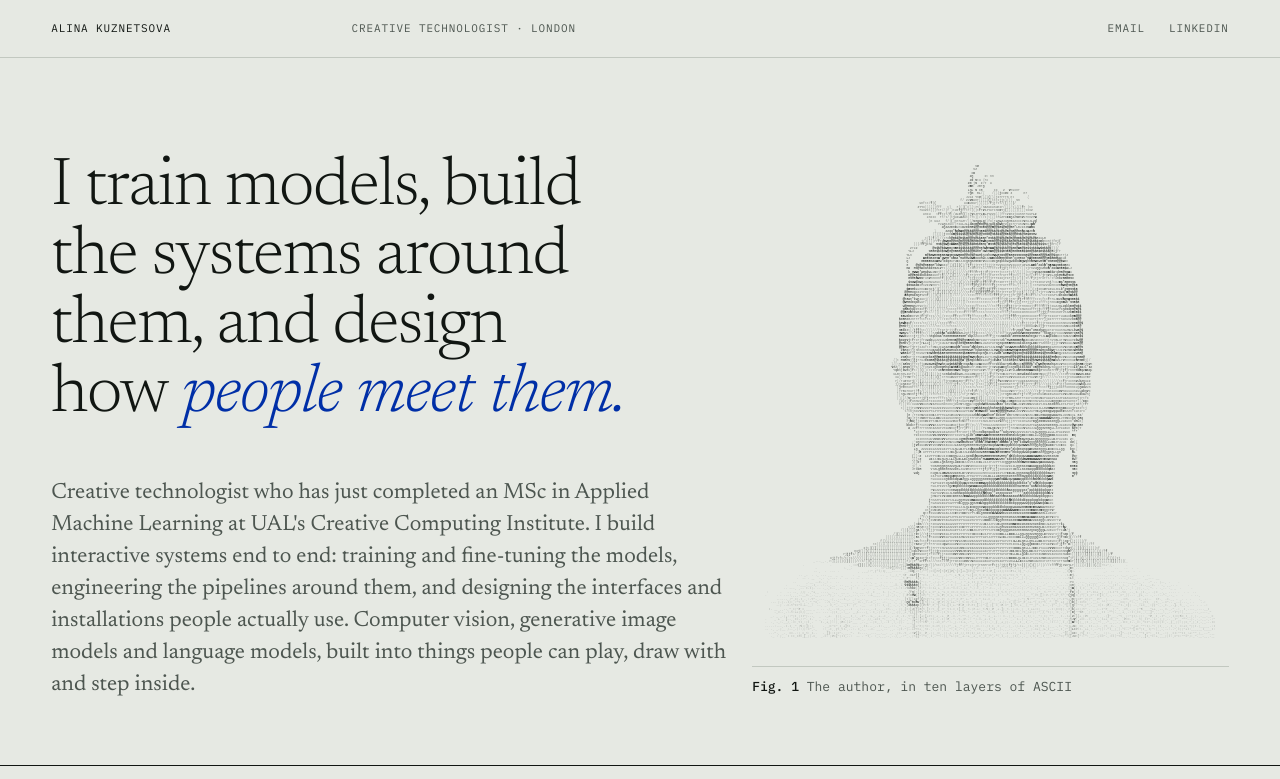
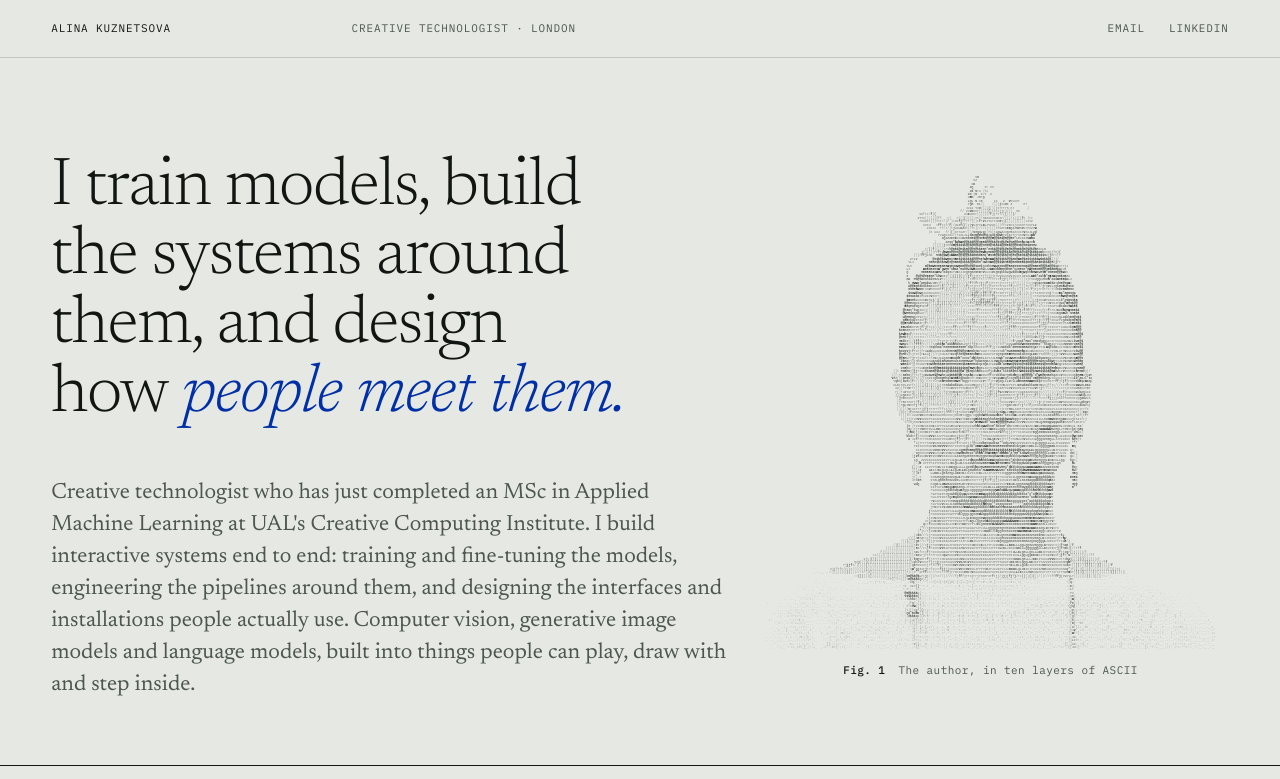
Before and after one commit to alinakkuznetsova/portfolio, a plain HTML site: page index.html in a window 1280 px wide. Shown: the top 779 px of the page. Drawn offline with Linux system fonts and the light colour scheme.

Commit message:
fix figure captions

```diff
--- a/css/style.css
+++ b/css/style.css
@@ -148,16 +148,19 @@ a { color: inherit; }
 .mh-end  { grid-column: 9 / 13; text-align: right; display: flex; justify-content: flex-end; gap: var(--s3); }
 
 /* ── figures ── */
-.fig { display: flex; flex-direction: column; gap: var(--s2); }
+.fig { display: flex; flex-direction: column; gap: 12px; }
 .fig-art { display: flex; align-items: center; justify-content: center; position: relative; }
+/* the drawing sits on its caption: art anchored to the bottom of its box, caption centred directly beneath, no rule */
+.fig:has(.fig-cap) .fig-art { align-items: flex-end; }
 .fig-cap {
-  border-top: 1px solid var(--rule);
-  padding-top: 10px;
-  display: flex;
-  justify-content: space-between;
-  gap: var(--s2);
+  display: block;
+  text-align: center;
+  text-wrap: balance;
+  font-size: var(--fs-label);
+  letter-spacing: 0.04em;
+  line-height: 1.5;
 }
-.fig-cap b { color: var(--ink); font-weight: 500; }
+.fig-cap b { color: var(--ink); font-weight: 500; margin-right: 6px; }
 
 /* ── ascii ── */
 .ascii { position: relative; will-change: transform; line-height: 0; }
@@ -495,7 +498,7 @@ a { color: inherit; }
   .contents li a > .label:last-child { display: none; }
   .plate-meta { flex-direction: row; flex-wrap: wrap; align-items: flex-end; gap: var(--s3); }
   .plate-meta .meta { flex-basis: 100%; }
-  .plate-art .fig-art { min-height: 300px; }
+  .plate-art .fig-art, .appendix-art .fig-art { min-height: 0; }
   .specimens, .specimens.four, .series, .figrow.three, .figrow.four { grid-template-columns: repeat(2, minmax(0, 1fr)); }
   .cards, .cards.two, .caps { grid-template-columns: 1fr; }
   .data.six { grid-template-columns: repeat(3, minmax(0, 1fr)); row-gap: var(--s3); }
```
